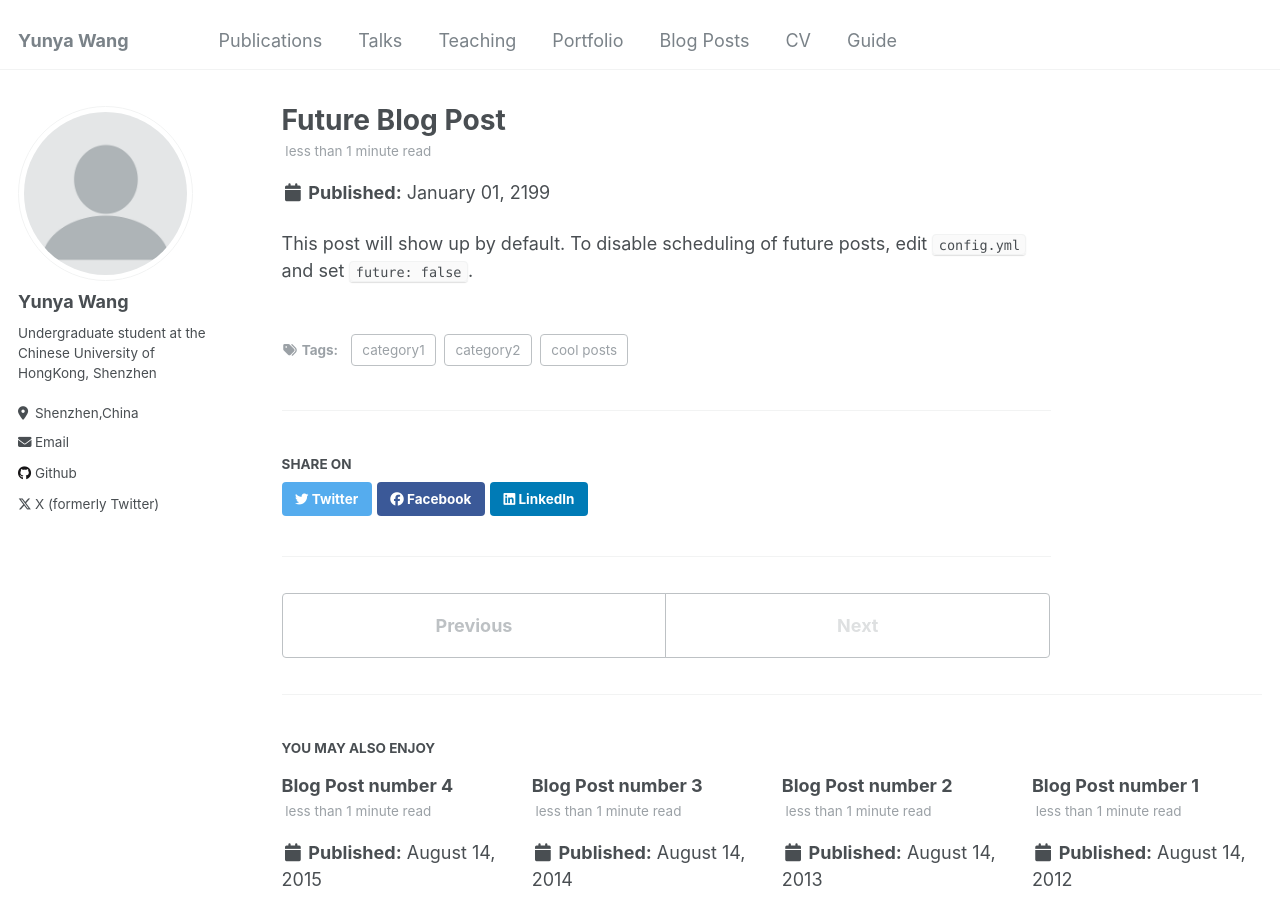
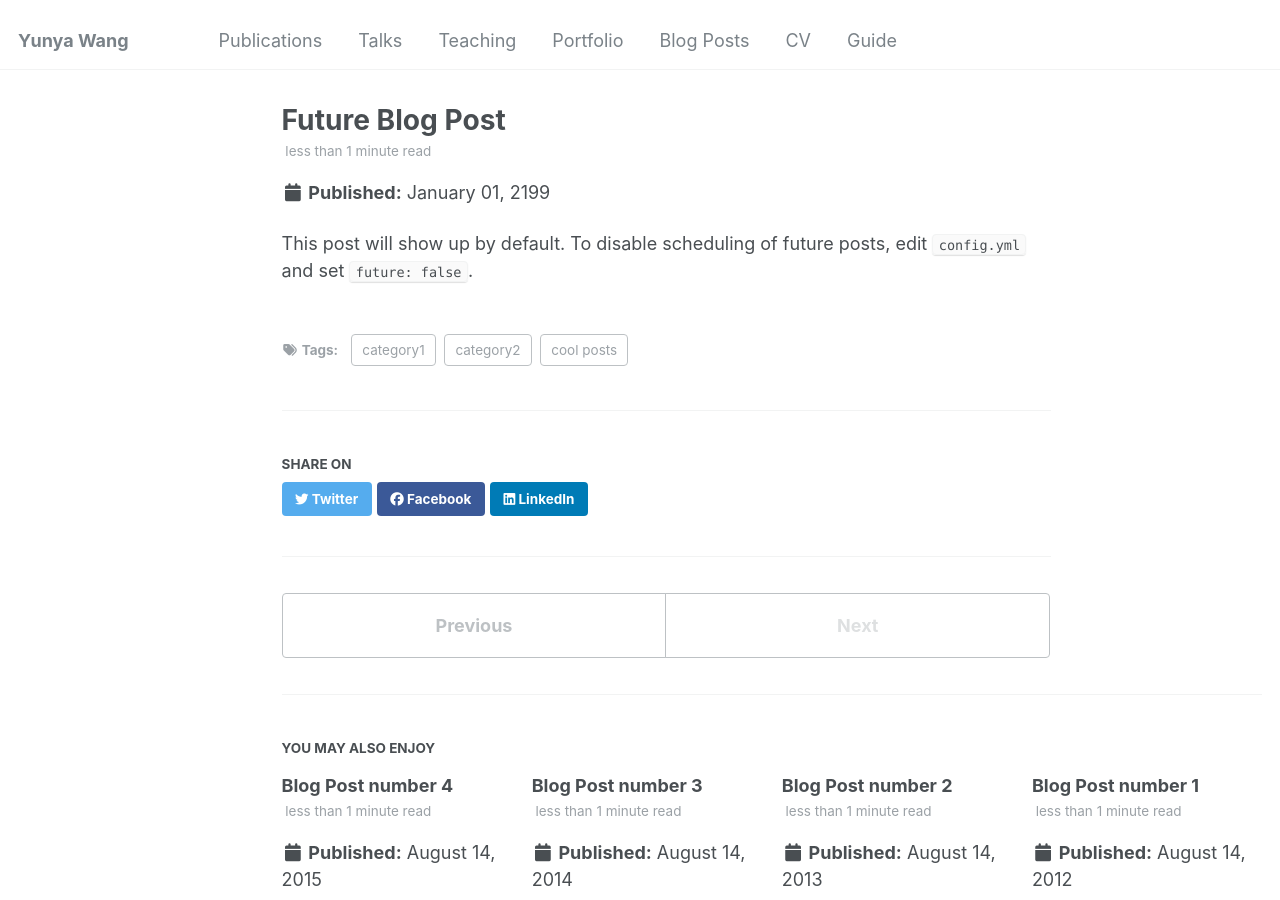
Before and after one commit to Eureka-wong/eureka-wong.github.io, a Jekyll site: the page built from _posts/2199-01-01-future-post.md, in a window 1280 px wide and 900 px high. Built offline with Jekyll 4.4.1, drawn with Linux system fonts in a browser that asks for light colours.

```diff
--- a/_config.yml
+++ b/_config.yml
@@ -32,11 +32,11 @@ author:
 
   # Academic websites
   arxiv            : # URL - Update with the correct link to your profile
-  #googlescholar    : "https://scholar.google.com/citations?user=PS_CX0AAAAAJ"
+  googlescholar    : #"https://scholar.google.com/citations?user=PS_CX0AAAAAJ
   impactstory      : # URL
-  #orcid            : "http://orcid.org/yourorcidurl"
+  orcid            : #"http://orcid.org/yourorcidurl
   semantic         : # URL
-  #pubmed           : "https://www.ncbi.nlm.nih.gov/pubmed/?term=john+snow"
+  pubmed           : #"https://www.ncbi.nlm.nih.gov/pubmed/?term=john+snow"
   researchgate     : # URL
 
   # Repositories and software development
@@ -222,7 +222,7 @@ defaults:
       type: posts
     values:
       layout: single
-      author_profile: true
+      author_profile: False
       read_time: true
       comments: true
       share: true
```
